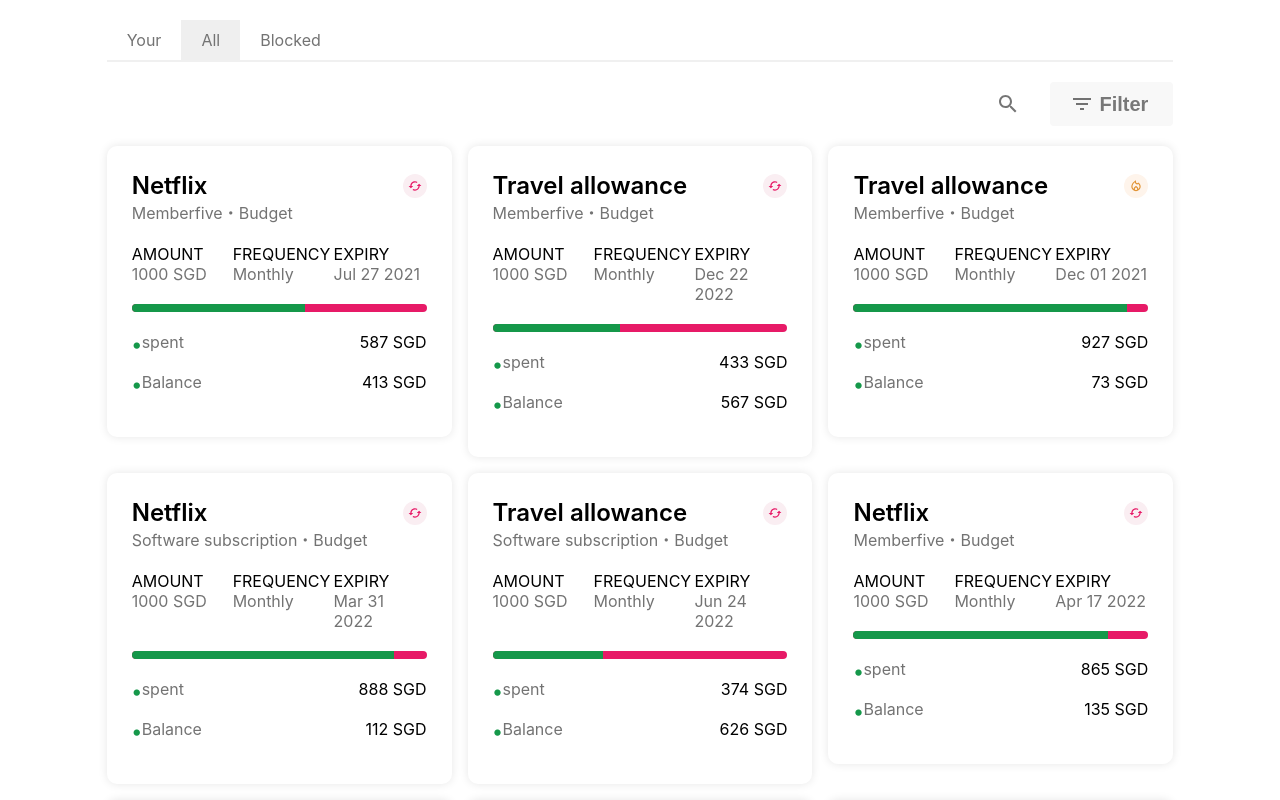
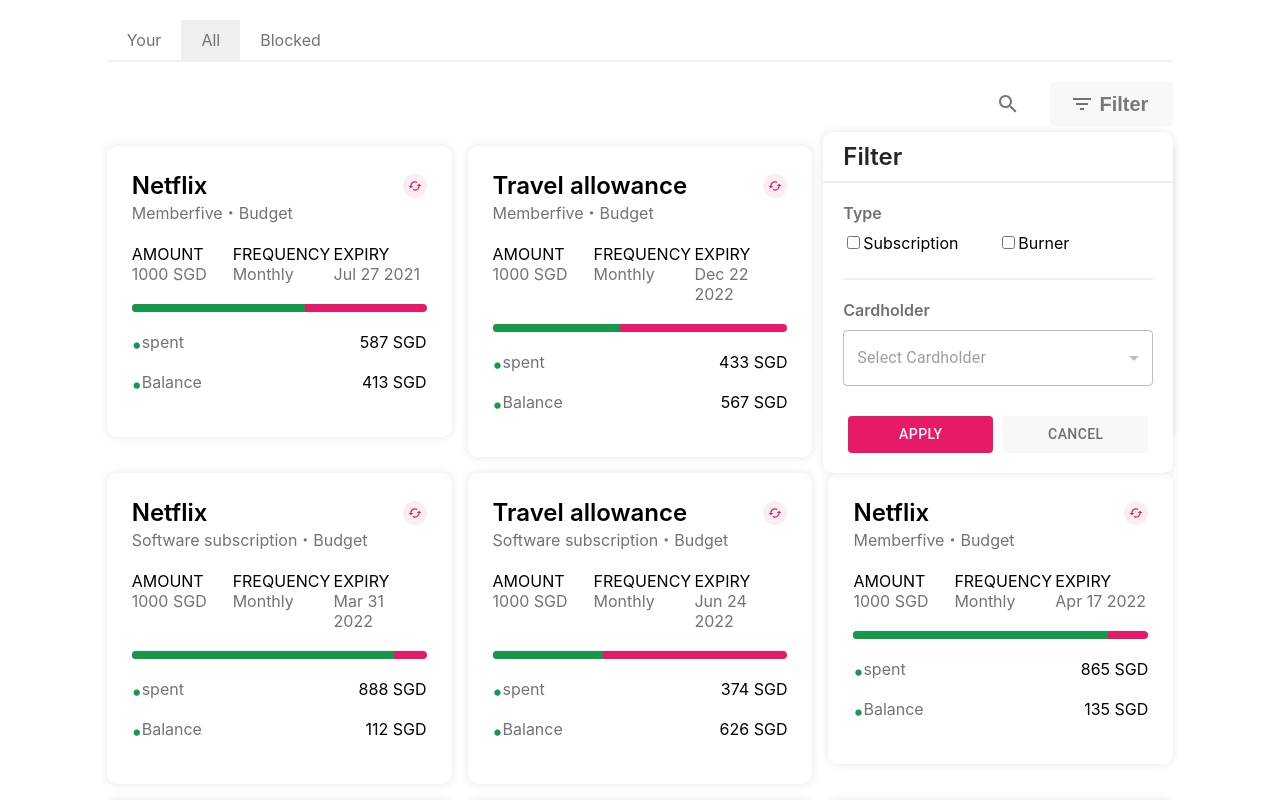
Before and after one commit to Mohammad-Sahil/Volopay, a Next.js app: page / in a window 1280 px wide. Both pictures are taken after a click on the button "Filter". Shown: the top 800 px of the page. Built offline with nearby package versions, Linux system fonts and the light colour scheme.

Commit message:
build issue solved

```diff
--- a/src/components/HomePage.jsx
+++ b/src/components/HomePage.jsx
@@ -7,6 +7,10 @@
 import { styled } from '@mui/system';
 import GridCards from "./GridCards";
 import mockkData from './mockData';
+import FormControl from '@mui/material/FormControl';
+import Select from '@mui/material/Select';
+import InputLabel from '@mui/material/InputLabel';
+import MenuItem from '@mui/material/MenuItem';
 import { Dialog, DialogTitle, DialogContent, DialogActions, Button, Card, CardContent } from '@mui/material';
 import CachedIcon from '@mui/icons-material/Cached';
 import LocalFireDepartmentOutlinedIcon from '@mui/icons-material/LocalFireDepartmentOutlined';
@@ -27,17 +31,66 @@
     const [mockData, setMockData] = useState(mockkData);
     const [navResults, setNavResults] = useState(mockData);
 
+    const [showFilter, setShowFilter] = useState(false);
+
     const [openDialog, setOpenDialog] = useState(false);
     const [selectedValue, setSelectedValue] = useState('');
     const [selectedNavValue, setSelectedNavValue] = useState('all');
     const [cardData, setCardData] = useState({});
 
+    const [filteredItems, setFilteredItems] = useState([]);
+
     const [searchTerm, setSearchTerm] = useState('');
     const [searchResults, setSearchResults] = useState([]);
+
+    const [filterData, setFilterData] = useState(navResults);
+
+    const [burner, setBurner] = useState(false);
+    const [subscription, setSubscription] = useState(false);
 
     const [data, setData] = useState([]);
     const [currentPage, setCurrentPage] = useState(1);
     const recordsPerPage = 10;
+
+    const showFilterOption = () => {
+        setShowFilter(!showFilter);
+    }
+
+    useEffect(() => {
+        setFilterData(navResults);
+    }, [navResults])
+
+    const handleFilterOption = () => {
+        setShowFilter(false);
+        console.log('burner', burner);
+        console.log('subscription', subscription);
+        let results = [];
+        if (burner) {
+            console.log('burner', burner);
+
+            const results1 = navResults.filter(obj => obj.card_type === 'burner');
+            console.log('results1', results1);
+            console.log('results', results);
+            results = [...results, ...results1];
+        }
+        if (subscription) {
+            console.log('subscription', subscription);
+
+            const results2 = navResults.filter(obj => {
+                return obj.card_type === 'subscription'
+            });
+            console.log('results2', results2);
+            console.log('results', results);
+            results = [...results, ...results2];
+        }
+
+        console.log('results', results);
+        setFilterData(results);
+
+        if ((!burner && !subscription) || (burner && subscription)) {
+            setFilterData(navResults);
+        }
+    }
 
     const handleSearch = () => {
         console.log('searchTerm', searchTerm);
@@ -57,19 +110,23 @@
         console.log('value', value);
         setSelectedNavValue(value);
         if (value === 'your') {
-            const results = navResults.filter(obj =>
+            const results = mockData.filter(obj =>
                 obj.status === 'your'
             );
             setNavResults(results);
         } else if (value === 'all') {
             setNavResults(mockData);
         } else if (value === 'block') {
-            const results = navResults.filter(obj =>
+            const results = mockData.filter(obj =>
                 obj.status === 'block'
             );
             setNavResults(results);
         }
     }
+
+    useEffect(() => {
+        setFilteredItems(navResults)
+    }, [navResults])
 
     useEffect(() => {
         handleSearch();
@@ -132,58 +189,56 @@
 
 
 
+    ////////////////////////// Infinite scroll code
 
+    // useEffect(() => {
+    //     // Fetch initial set of data
+    //     const initialData = fetchData(1, recordsPerPage);
+    //     setData(initialData);
+    // }, []);
 
-    useEffect(() => {
-        // Fetch initial set of data
-        const initialData = fetchData(1, recordsPerPage);
-        setData(initialData);
-    }, []);
+    // useEffect(() => {
+    //     // Fetch more data when currentPage changes
+    //     const moreData = fetchData(currentPage, recordsPerPage);
+    //     setData((prevData) => [...prevData, ...moreData]);
+    // }, [currentPage]);
 
-    useEffect(() => {
-        // Fetch more data when currentPage changes
-        console.log('currentPage', currentPage);
-        console.log('currentPage', currentPage);
-        const moreData = fetchData(currentPage, recordsPerPage);
-        setData((prevData) => [...prevData, ...moreData]);
-    }, [currentPage]);
+    // const handleScroll = () => {
+    //     console.log('handleScroll');
+    //     if (typeof window !== 'undefined') {
+    //         const scrollableHeight = document.documentElement.scrollHeight - window.innerHeight;
+    //         console.log('scrollableHeight', scrollableHeight);
+    //         const scrollPosition = window.scrollY;
+    //         console.log('scrollPosition', scrollPosition);
 
-    const handleScroll = () => {
-        console.log('handleScroll');
-        if (typeof window !== 'undefined') {
-            const scrollableHeight = document.documentElement.scrollHeight - window.innerHeight;
-            console.log('scrollableHeight', scrollableHeight);
-            const scrollPosition = window.scrollY;
-            console.log('scrollPosition', scrollPosition);
+    //         // Check if user has scrolled to the bottom
+    //         if (scrollPosition >= scrollableHeight - 10) {
+    //             // Increment the currentPage to fetch more data
+    //             setCurrentPage((prevPage) => prevPage + 1);
+    //         }
+    //     }
+    // };
 
-            // Check if user has scrolled to the bottom
-            if (scrollPosition >= scrollableHeight - 10) {
-                // Increment the currentPage to fetch more data
-                setCurrentPage((prevPage) => prevPage + 1);
-            }
-        }
-    };
+    // useEffect(() => {
+    //     if (typeof window !== 'undefined') {
+    //         // Add event listener to detect scrolling
+    //         window.addEventListener('scroll', handleScroll);
 
-    useEffect(() => {
-        if (typeof window !== 'undefined') {
-            // Add event listener to detect scrolling
-            window.addEventListener('scroll', handleScroll);
+    //         return () => {
+    //             // Clean up the event listener
+    //             window.removeEventListener('scroll', handleScroll);
+    //         };
+    //     }
+    // }, []);
 
-            return () => {
-                // Clean up the event listener
-                window.removeEventListener('scroll', handleScroll);
-            };
-        }
-    }, []);
-
-    // Simulated function to fetch data from the local array
-    const fetchData = (page, limit) => {
-        // Calculate the start index based on the page and limit
-        const startIndex = (page - 1) * limit;
-        // Slice the data array to get the desired subset
-        console.log('navResults', navResults)
-        return navResults.slice(startIndex, startIndex + limit);
-    };
+    // // Simulated function to fetch data from the local array
+    // const fetchData = (page, limit) => {
+    //     // Calculate the start index based on the page and limit
+    //     const startIndex = (page - 1) * limit;
+    //     // Slice the data array to get the desired subset
+    //     console.log('navResults', navResults);
+    //     return navResults.slice(startIndex, startIndex + limit);
+    // };
 
 
 
@@ -208,7 +263,7 @@
                     }} />
                     <DialogContent>
                         {/* Dialog content goes here */}
-                        <div className="card_item" style={{ boxShadow: 'none', padding: '10px 0 20px 0' }}>
+                        <div style={{ boxShadow: 'none', padding: '10px 0 20px 0' }}>
                             <h3>{cardData?.name}
                                 {cardData?.card_type === 'subscription' ? <CachedIcon style={{ color: '#E71A67', background: '#FAEEF2', borderRadius: '50%', padding: '5px' }} /> : <LocalFireDepartmentOutlinedIcon style={{ color: '#E19436', background: '#FEF4EB', borderRadius: '50%', padding: '5px' }} />}
                             </h3>
@@ -270,14 +325,68 @@
                                 </IconButton>
                             </div>
                         </div>
-                        <div className="filter">
-                            <StyledIconButton>
+                        <div className="filter" style={{ position: 'relative' }}>
+                            <StyledIconButton onClick={showFilterOption}>
                                 <FilterListIcon /><p style={{ margin: '0', fontSize: '20px', fontWeight: 600, padding: '0 5px', color: '#787878' }}>Filter</p>
                             </StyledIconButton>
+                            {showFilter && <div className="filter_dropdown">
+                                <div className="filter_header"><p>Filter</p>
+                                    <hr
+                                        style={{
+                                            color: '#EFEFEF',
+                                            background: '#EFEFEF',
+                                            height: '2px',
+                                            width: '100%',
+                                            margin: '0 auto',
+                                            border: 'none'
+                                        }}
+                                    /></div>
+                                <div className="filter_content">
+                                    <div className="filter_content_type">
+                                        <p>Type</p>
+                                        <Grid container style={{ margin: '0 auto' }}>
+                                            <Grid item sm={6} md={6}>
+                                                <input onChange={(e) => setSubscription(e.target.checked)} type="checkbox" id="subscription" name="subscription" checked={subscription} /><label for="subscription">Subscription</label>
+                                            </Grid>
+                                            <Grid item sm={6} md={6}>
+                                                <input onChange={(e) => setBurner(e.target.checked)} type="checkbox" id="burner" name="burner" checked={burner} /><label for="burner">Burner</label>
+                                            </Grid>
+                                        </Grid>
+                                    </div>
+                                    <div className="filter_content_holder">
+                                        <p>Cardholder</p>
+                                        <div>
+                                            <FormControl style={{ margin: '0' }} sx={{ m: 1, minWidth: '100%' }} disabled>
+                                                <InputLabel id="Select-Cardholder">Select Cardholder</InputLabel>
+
+                                                <Select
+                                                    labelId="Select Cardholder"
+                                                    id="demo-simple-select"
+                                                    // value={age}
+                                                    label="Age"
+                                                //   onChange={handleChange}
+                                                >
+                                                    <MenuItem value={10}>All</MenuItem>
+                                                    <MenuItem value={20}>Your</MenuItem>
+                                                    <MenuItem value={30}>Block</MenuItem>
+                                                </Select>
+                                            </FormControl>
+                                        </div>
+                                    </div>
+                                    <br />
+                                    <div className="filter_content_button">
+                                        <div style={{ display: 'flex', justifyContent: 'space-between' }}>
+                                            <Button onClick={handleFilterOption} style={{ background: "#E71A67", borderRadius: '4px', margin: '0 5px', width: '100%' }}>Apply</Button><br />
+                                            <Button onClick={() => setShowFilter(false)} style={{ background: "#F8F8F8", borderRadius: '4px', margin: '0 5px', width: '100%', color: '#707070' }}>cancel</Button>
+                                        </div>
+                                    </div>
+                                </div>
+                            </div>}
+
                         </div>
                     </div>
                     <div className="content">
-                        <GridCards handleClick={handleOpenDialog} onClick={getCardData} mockData={data} />
+                        <GridCards handleClick={handleOpenDialog} onClick={getCardData} mockData={searchTerm === '' ? filterData : searchResults} />
                     </div>
                 </Grid>
             </Grid>
--- a/src/pages/index.tsx
+++ b/src/pages/index.tsx
@@ -10,7 +10,7 @@
   return (
     <>
       <Head>
-        <title>Create Next App</title>
+        <title>Yolo Assignment App</title>
         <meta name="description" content="Generated by create next app" />
         <meta name="viewport" content="width=device-width, initial-scale=1" />
         <link rel="icon" href="/favicon.ico" />
--- a/src/styles/globals.css
+++ b/src/styles/globals.css
@@ -181,3 +181,48 @@
   top: -10px;
   left: -20px;
 }
+
+/* *************styling of the filter dropdown************* */
+
+.filter_dropdown {
+  position: absolute;
+  top: 50px;
+  right: 0;
+  z-index: 99;
+  width: 350px;
+  background-color: #ffffff;
+  border-radius: 10px;
+  box-shadow: 0px 0px 10px rgba(0, 0, 0, 0.1);
+}
+
+.filter_dropdown .filter_header p {
+  font-size: 24px;
+  font-weight: 600;
+  margin: 10px 20px;
+  color: #262626;
+}
+
+.filter_dropdown .filter_content {
+  padding: 10px 20px;
+}
+
+.filter_dropdown .filter_content .filter_content_type {
+  padding-bottom: 25px;
+  border-bottom: 2px solid #EFEFEF;
+}
+
+.filter_dropdown .filter_content_holder {
+  padding: 10px 0;
+}
+
+.filter_dropdown .filter_content .filter_content_type p,
+.filter_dropdown .filter_content_holder p {
+  font-size: 16px;
+  font-weight: 600;
+  margin: 10px 0;
+  color: #717171;
+}
+
+.filter_dropdown .filter_content_button {
+  padding-bottom: 10px;
+}
```
